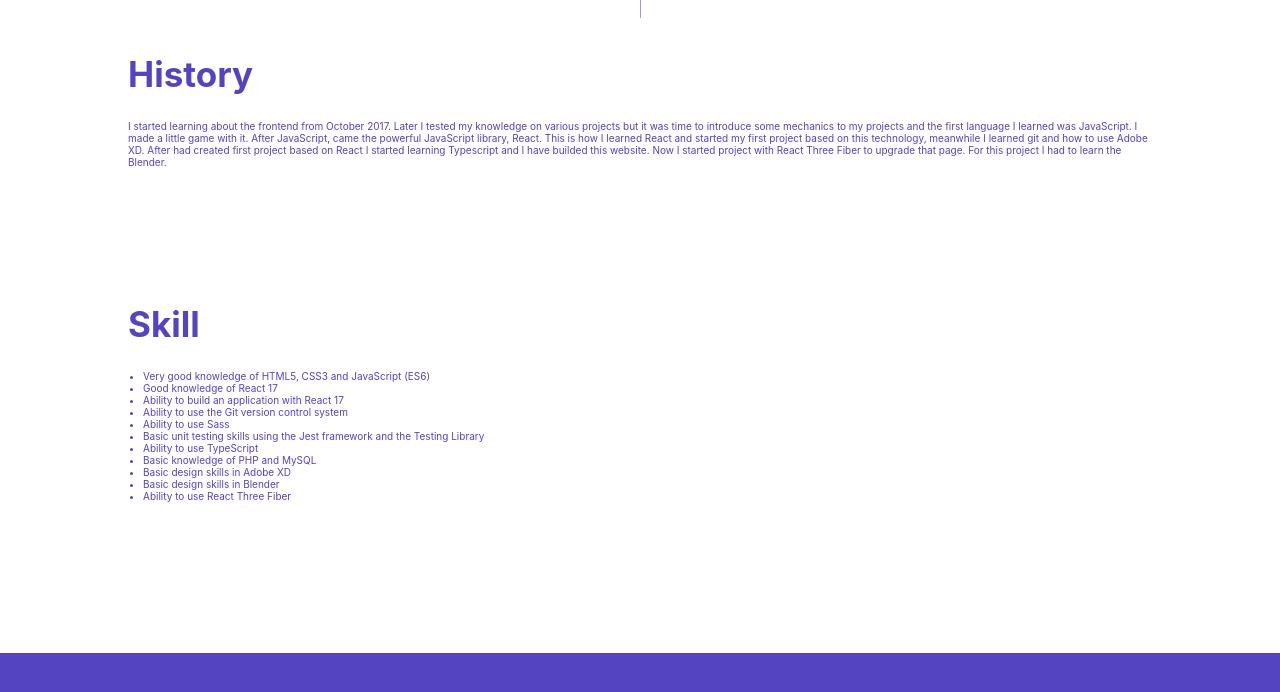
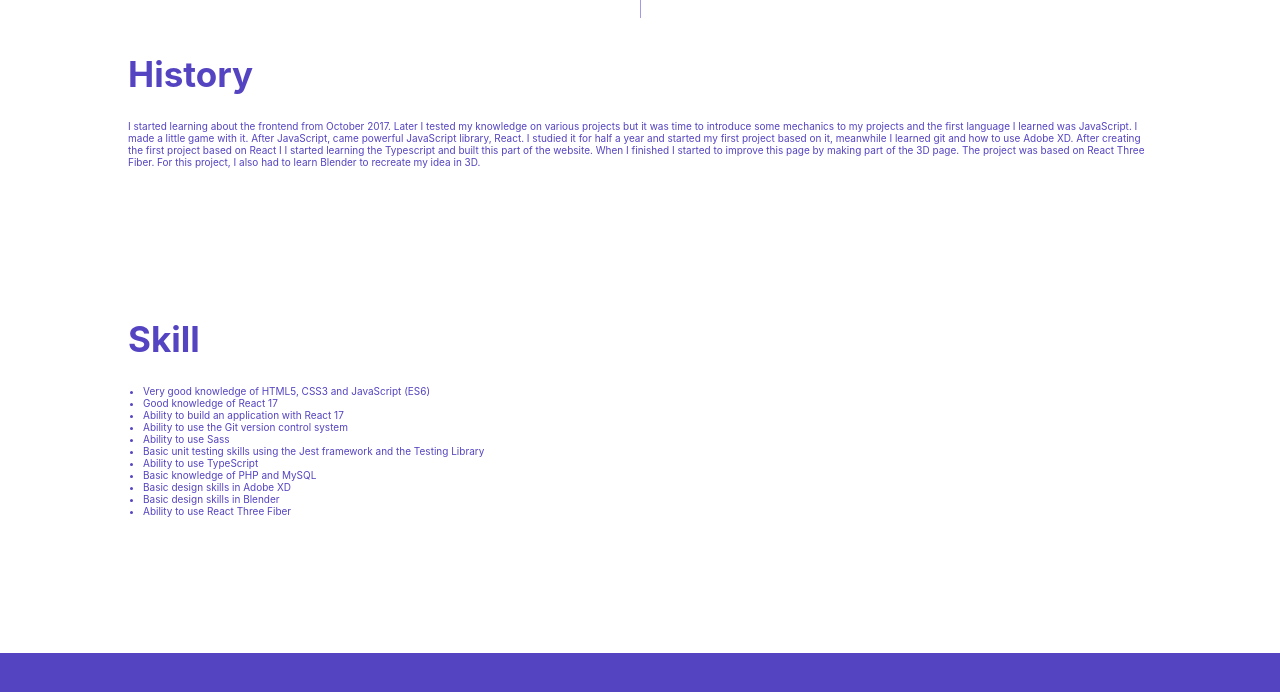
Before and after one commit to bestfriendai/fun, a React (Create React App) app: page /main in a window 1280 px wide. Shown: the part 997-1689 px from the top of the page. Built offline with nearby package versions, Linux system fonts and the light colour scheme.

Commit message:
Update history on aboutME

```diff
--- a/src/components/AboutMe.tsx
+++ b/src/components/AboutMe.tsx
@@ -33,11 +33,12 @@ function AboutMe() {
 				<p>
 					I started learning about the frontend from October 2017. Later I tested my knowledge on various
 					projects but it was time to introduce some mechanics to my projects and the first language I learned
-					was JavaScript. I made a little game with it. After JavaScript, came the powerful JavaScript
-					library, React. This is how I learned React and started my first project based on this technology,
-					meanwhile I learned git and how to use Adobe XD. After had created first project based on React I
-					started learning Typescript and I have builded this website. Now I started project with React Three
-					Fiber to upgrade that page. For this project I had to learn the Blender.
+					was JavaScript. I made a little game with it. After JavaScript, came powerful JavaScript library,
+					React. I studied it for half a year and started my first project based on it, meanwhile I learned
+					git and how to use Adobe XD. After creating the first project based on React I I started learning
+					the Typescript and built this part of the website. When I finished I started to improve this page by
+					making part of the 3D page. The project was based on React Three Fiber. For this project, I also had
+					to learn Blender to recreate my idea in 3D.
 				</p>
 			</div>
 			<div className={`container skill ${classContainer}`}>
--- a/src/index.css
+++ b/src/index.css
@@ -1,7 +1,6 @@
 body {
   margin: 0;
-	font-family: -apple-system, BlinkMacSystemFont, "Bitter", "Segoe UI", "Roboto", "Oxygen", "Ubuntu", "Cantarell",
-		"Fira Sans", "Droid Sans", "Helvetica Neue", sans-serif;
+  font-family: -apple-system, BlinkMacSystemFont, "Bitter", "Segoe UI", "Roboto", "Oxygen", "Ubuntu", "Cantarell", "Fira Sans", "Droid Sans", "Helvetica Neue", sans-serif;
   -webkit-font-smoothing: antialiased;
   -moz-osx-font-smoothing: grayscale;
   font-size: 16px;
@@ -24,38 +23,4 @@ a {
 
 .none {
   opacity: 0 !important;
-}
-
-.loadingScreen {
-	width: 100vw;
-	height: 100vh;
-	position: absolute;
-	top: 0;
-	left: 0;
-	z-index: 1000;
-	background-color: #000;
-	display: flex;
-	justify-content: center;
-	align-items: center;
-}
-
-.start {
-	background-color: transparent;
-	/* box-shadow: inset 0px -20px 50px 10px #00ffff80, 0px 0px 30px 6px #00ffff70; */
-	transform-style: preserve-3d;
-	border: none;
-	padding: 0;
-	text-shadow: -5px 5px #00ffff80, 5px 5px #00ffff80, -5px -5px #00ffff80, 5px -5px #00ffff80;
-	font-size: 64px;
-	font-family: 'ROBOT'; /* do zmiany*/
-	cursor: pointer;
-	color: #000;
-}
-
-.start:hover {
-	text-shadow: -5px 5px #3588ff, 5px 5px #3588ff, -5px -5px #3588ff, 5px -5px #3588ff;
-}
-
-.none3D {
-	display: none;
-}
+}/*# sourceMappingURL=index.css.map */
--- a/src/styles/mobile/aboutMe.css
+++ b/src/styles/mobile/aboutMe.css
@@ -23,7 +23,7 @@
   padding: 0 15px;
 }
 .aboutMe .skill {
-  margin: 50px auto 0;
+  margin: 65px auto 0;
 }
 .aboutMe img {
   display: none;
--- a/src/styles/mobile/aboutMe.scss
+++ b/src/styles/mobile/aboutMe.scss
@@ -29,7 +29,7 @@
 	}
 
 	.skill {
-		margin: 50px auto 0;
+		margin: 65px auto 0;
 	}
 
 	img {
```
Lines whose indentation alone changed are shown as unchanged.
